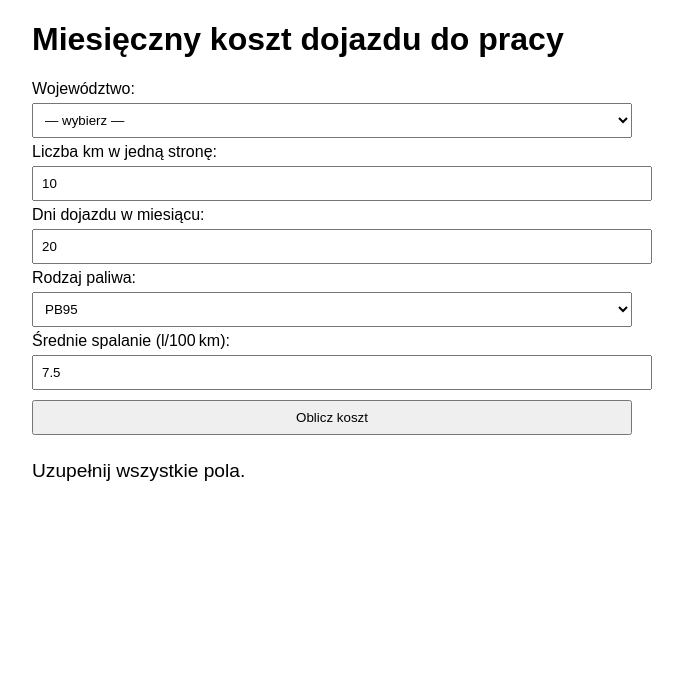
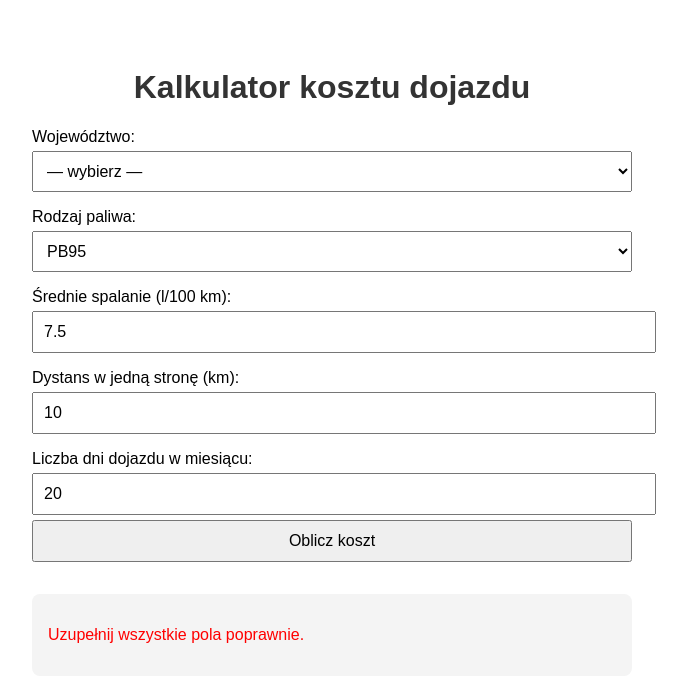
Before and after one commit to krzysztofadamjak/koszt-dojazdu, a plain HTML site: page index.html in a window 1280 px wide. Both pictures are taken after a click on the button "Oblicz koszt". Shown: the whole page, without its empty margins (308-995 px from the left). Drawn offline with Linux system fonts and the light colour scheme.

Commit message:
index.html

```diff
--- a/index.html
+++ b/index.html
@@ -2,31 +2,48 @@
 <html lang="pl">
 <head>
   <meta charset="UTF-8">
-  <title>Koszt dojazdu do pracy</title>
+  <meta name="viewport" content="width=device-width, initial-scale=1">
+  <title>Kalkulator kosztu dojazdu do pracy</title>
   <style>
-    body { font-family: sans-serif; max-width: 600px; margin: auto; }
-    input, select, button { margin: 5px 0; width: 100%; padding: 8px; }
-    #wynik { margin-top: 20px; font-size: 1.2em; }
+    body {
+      font-family: Arial, sans-serif;
+      max-width: 600px;
+      margin: 2rem auto;
+      padding: 1rem;
+    }
+    h1 {
+      text-align: center;
+      color: #333;
+    }
+    label {
+      display: block;
+      margin-top: 1rem;
+    }
+    input, select, button {
+      width: 100%;
+      padding: 10px;
+      margin-top: 5px;
+      font-size: 1rem;
+    }
+    #wynik {
+      margin-top: 2rem;
+      background: #f4f4f4;
+      padding: 1rem;
+      border-radius: 8px;
+    }
   </style>
 </head>
 <body>
-  <h1>Miesięczny koszt dojazdu do pracy</h1>
+  <h1>Kalkulator kosztu dojazdu</h1>
 
   <label>Województwo:
     <select id="woj">
       <option value="">— wybierz —</option>
+      <option value="mazowieckie">Mazowieckie</option>
       <option value="wielkopolskie">Wielkopolskie</option>
-      <option value="mazowieckie">Mazowieckie</option>
-      <!-- dodaj inne -->
+      <option value="małopolskie">Małopolskie</option>
+      <option value="śląskie">Śląskie</option>
     </select>
-  </label>
-
-  <label>Liczba km w jedną stronę:
-    <input type="number" id="km" min="1" value="10">
-  </label>
-
-  <label>Dni dojazdu w miesiącu:
-    <input type="number" id="dni" min="1" max="31" value="20">
   </label>
 
   <label>Rodzaj paliwa:
@@ -38,8 +55,16 @@
     </select>
   </label>
 
-  <label>Średnie spalanie (l/100 km):
-    <input type="number" id="spalanie" min="1" step="0.1" value="7.5">
+  <label>Średnie spalanie (l/100 km):
+    <input type="number" id="spalanie" value="7.5" step="0.1" min="1">
+  </label>
+
+  <label>Dystans w jedną stronę (km):
+    <input type="number" id="km" value="10" step="0.1" min="0">
+  </label>
+
+  <label>Liczba dni dojazdu w miesiącu:
+    <input type="number" id="dni" value="20" min="1" max="31">
   </label>
 
   <button id="oblicz">Oblicz koszt</button>
@@ -47,47 +72,38 @@
   <div id="wynik"></div>
 
   <script>
-    document.getElementById('oblicz').addEventListener('click', async () => {
-      const woj = document.getElementById('woj').value;
-      const km = parseFloat(document.getElementById('km').value);
-      const dni = parseInt(document.getElementById('dni').value);
-      const paliwo = document.getElementById('paliwo').value;
-      const spalanie = parseFloat(document.getElementById('spalanie').value);
-      const wynikEl = document.getElementById('wynik');
+    const cenyPaliw = {
+      mazowieckie: { "95": 5.72, "98": 6.49, "ON": 5.88, "LPG": 2.93 },
+      wielkopolskie: { "95": 5.68, "98": 6.42, "ON": 5.81, "LPG": 2.89 },
+      małopolskie: { "95": 5.75, "98": 6.55, "ON": 5.90, "LPG": 2.95 },
+      śląskie: { "95": 5.70, "98": 6.50, "ON": 5.85, "LPG": 2.91 }
+    };
 
-      if (!woj || !km || !dni || !spalanie) {
-        wynikEl.textContent = 'Uzupełnij wszystkie pola.';
+    document.getElementById("oblicz").addEventListener("click", () => {
+      const woj = document.getElementById("woj").value;
+      const paliwo = document.getElementById("paliwo").value;
+      const spalanie = parseFloat(document.getElementById("spalanie").value);
+      const km = parseFloat(document.getElementById("km").value);
+      const dni = parseInt(document.getElementById("dni").value);
+      const wynik = document.getElementById("wynik");
+
+      if (!woj || !paliwo || isNaN(spalanie) || isNaN(km) || isNaN(dni)) {
+        wynik.innerHTML = "<p style='color:red;'>Uzupełnij wszystkie pola poprawnie.</p>";
         return;
       }
 
-      wynikEl.textContent = 'Pobieram ceny paliw…';
+      const cena = cenyPaliw[woj][paliwo];
+      const dzienneKm = km * 2;
+      const miesiecznyKm = dzienneKm * dni;
+      const zuzycie = (miesiecznyKm * spalanie) / 100;
+      const koszt = zuzycie * cena;
 
-      try {
-        const res = await fetch(`/api/ceny-paliw?wojewodztwo=${woj}`);
-        const data = await res.json();
-        const cena = parseFloat(data[paliwo]);
-
-        if (isNaN(cena)) {
-          wynikEl.textContent = 'Brak ceny dla wybranego paliwa/województwa.';
-          return;
-        }
-
-        const dzienneKm = km * 2;
-        const miesięcznyKm = dzienneKm * dni;
-        const zuzycie = miesięcznyKm * spalanie / 100;
-        const koszt = zuzycie * cena;
-
-        wynikEl.innerHTML = `
-          <p><strong>Cena paliwa:</strong> ${cena.toFixed(2)} zł/l (stan na ${data.aktualizacja})</p>
-          <p><strong>Przebieg miesięczny:</strong> ${miesięcznyKm.toFixed(1)} km</p>
-          <p><strong>Średnie spalanie:</strong> ${spalanie.toFixed(1)} l/100 km</p>
-          <p><strong>Zużycie:</strong> ${zuzycie.toFixed(1)} l</p>
-          <p><strong>Koszt paliwa:</strong> <em>${koszt.toFixed(2)} zł</em></p>
-        `;
-      } catch (e) {
-        console.error(e);
-        wynikEl.textContent = 'Błąd podczas pobierania cen paliw.';
-      }
+      wynik.innerHTML = `
+        <p><strong>Cena paliwa:</strong> ${cena.toFixed(2)} zł/l</p>
+        <p><strong>Przebieg miesięczny:</strong> ${miesiecznyKm.toFixed(1)} km</p>
+        <p><strong>Zużycie paliwa:</strong> ${zuzycie.toFixed(1)} l</p>
+        <p><strong>Koszt dojazdu:</strong> <em>${koszt.toFixed(2)} zł</em></p>
+      `;
     });
   </script>
 </body>
```
